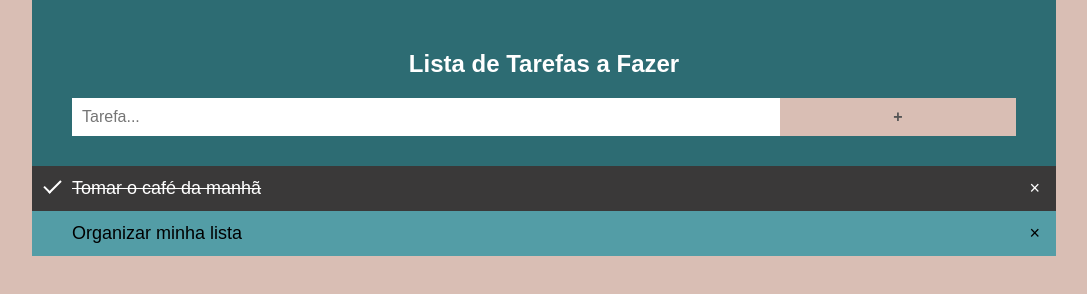
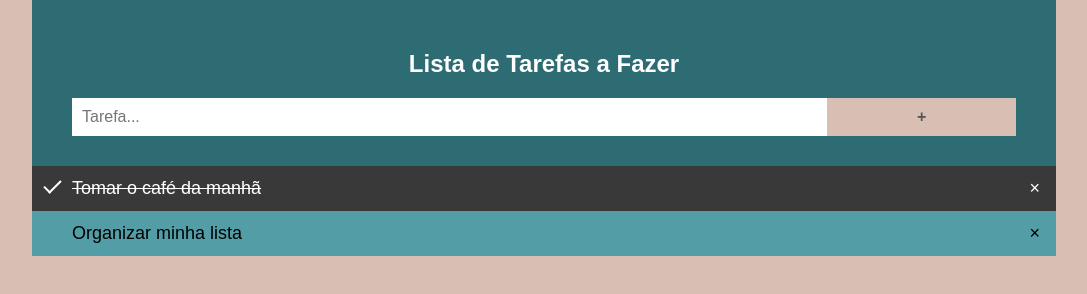
Before and after one commit to luanna-n/to-do-list, a plain HTML site: page index.html in a window 1280 px wide. Shown: the whole page, without its empty margins (96-1183 px from the left). Drawn offline with Linux system fonts and the light colour scheme.

```diff
--- a/style.css
+++ b/style.css
@@ -26,7 +26,7 @@
     margin: 0;
     border: none;
     border-radius: 0;
-    width: 75%;
+    width: 80%;
     padding: 0.625rem;
     float: left;
     font-size: 1rem;
@@ -34,7 +34,7 @@
 
 .addBtn {
     padding: 0.625rem;
-    width: 25%;
+    width: 20%;
     background: #D9BEB4;
     color: #555;
     float: left;
@@ -97,9 +97,11 @@
     right: 0;
     top: 0;
     padding: 12px 16px 12px 16px;
+
 }
 
 .close:hover {
     background-color: #bbb;
     color: white;
+    border-radius: 50%;
 }
```
